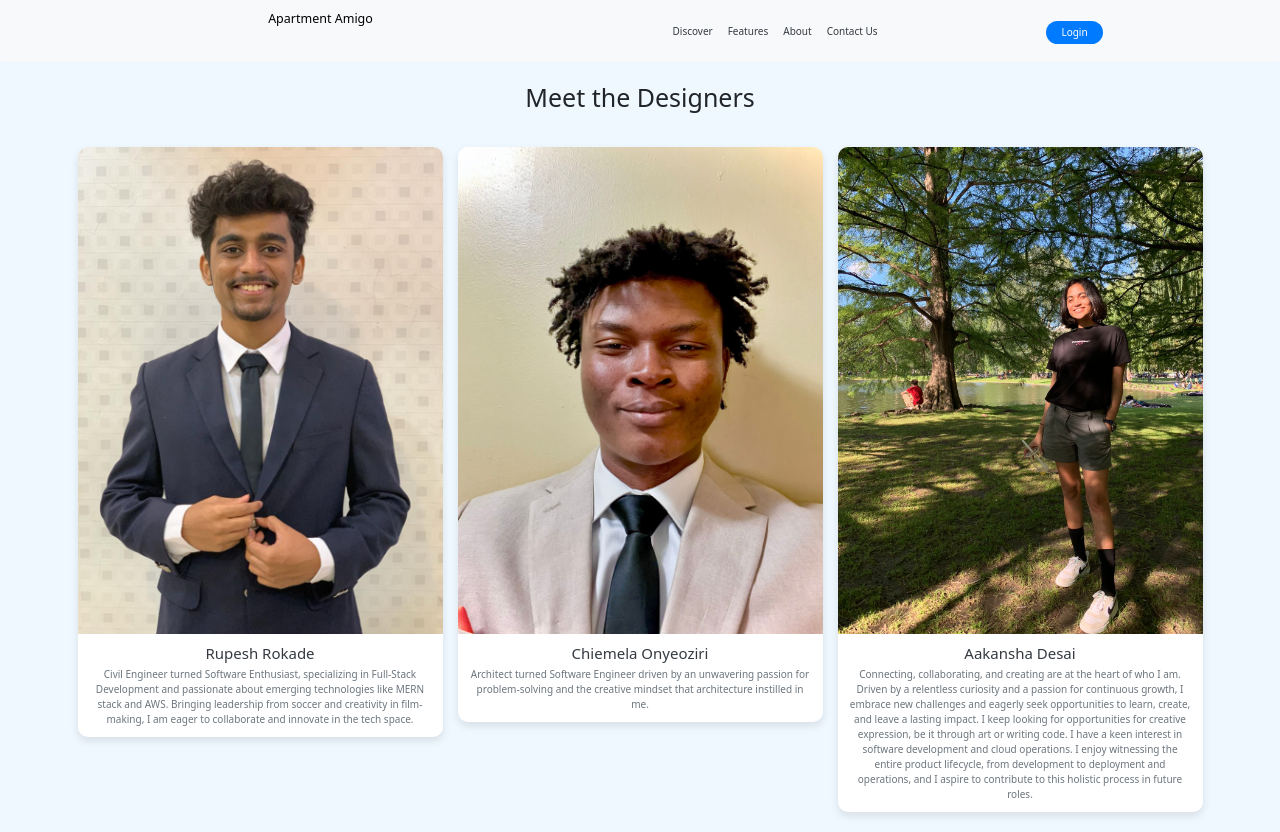
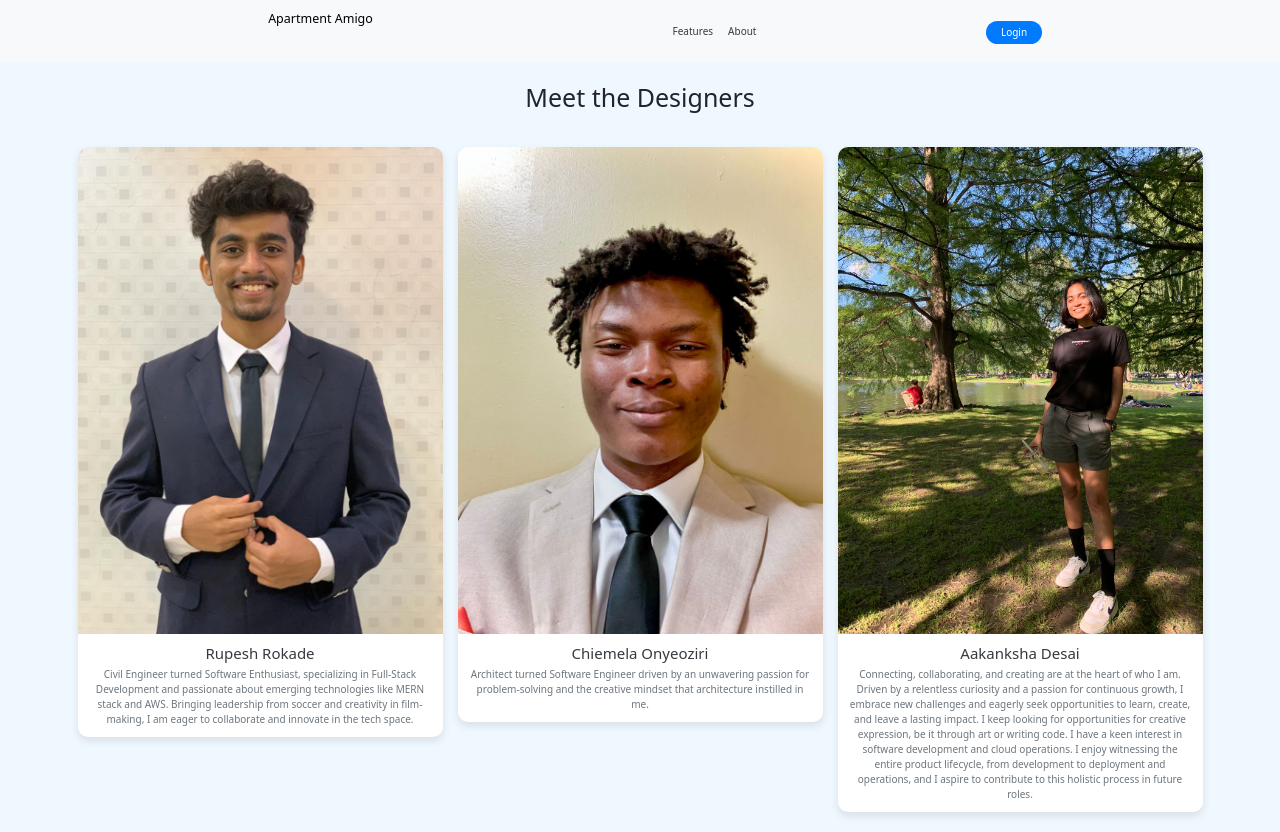
Before and after one commit to RupeshRokade16/apartment-amigo, a React (Create React App) app in the folder client/: page /about in a window 1280 px wide. Built offline with nearby package versions, Linux system fonts and the light colour scheme.

Commit message:
fixed navbar

```diff
--- a/client/src/pages/About/About.js
+++ b/client/src/pages/About/About.js
@@ -24,7 +24,7 @@ const About = () => {
     },
     {
       imageUrl: aakansha,
-      title: 'Aakansha Desai',
+      title: 'Aakanksha Desai',
       description: 'Connecting, collaborating, and creating are at the heart of who I am. Driven by a relentless curiosity and a passion for continuous growth, I embrace new challenges and eagerly seek opportunities to learn, create, and leave a lasting impact. I keep looking for opportunities for creative expression, be it through art or writing code. I have a keen interest in software development and cloud operations. I enjoy witnessing the entire product lifecycle, from development to deployment and operations, and I aspire to contribute to this holistic process in future roles.',
     },
 
@@ -42,11 +42,11 @@ const About = () => {
         <Navbar.Toggle aria-controls="basic-navbar-nav" />
         <Navbar.Collapse id="basic-navbar-nav">
           <Nav className="ml-auto">
-            <Nav.Item className="nav-item px-1">
+            {/* <Nav.Item className="nav-item px-1">
               <Nav.Link as={Link} to="/">
                 Discover
               </Nav.Link>
-            </Nav.Item>
+            </Nav.Item> */}
             <Nav.Item className="nav-item px-1">
               <Nav.Link as={Link} to="/features">
                 Features
@@ -57,11 +57,11 @@ const About = () => {
                 About
               </Nav.Link>
             </Nav.Item>
-            <Nav.Item className="nav-item px-1">
+            {/* <Nav.Item className="nav-item px-1">
               <Nav.Link as={Link} to="/contact">
                 Contact Us
               </Nav.Link>
-            </Nav.Item>
+            </Nav.Item> */}
           </Nav>
           <Link to="/login" className="btn btn-light px-4" id="loginButton">
             Login
--- a/client/src/pages/Features/Features.js
+++ b/client/src/pages/Features/Features.js
@@ -47,11 +47,11 @@ const Features = () => {
         <Navbar.Toggle aria-controls="basic-navbar-nav" />
         <Navbar.Collapse id="basic-navbar-nav">
           <Nav className="ml-auto">
-            <Nav.Item className="nav-item px-1">
+            {/* <Nav.Item className="nav-item px-1">
               <Nav.Link as={Link} to="/">
                 Discover
               </Nav.Link>
-            </Nav.Item>
+            </Nav.Item> */}
             <Nav.Item className="nav-item px-1">
               <Nav.Link as={Link} to="/features">
                 Features
--- a/client/src/pages/Home/Home.js
+++ b/client/src/pages/Home/Home.js
@@ -20,11 +20,11 @@ const Home = () => {
         <Navbar.Toggle aria-controls="basic-navbar-nav" />
         <Navbar.Collapse id="basic-navbar-nav">
           <Nav className="ml-auto">
-            <Nav.Item className="nav-item px-1">
+            {/* <Nav.Item className="nav-item px-1">
               <Nav.Link as={Link} to="#">
                 Discover
               </Nav.Link>
-            </Nav.Item>
+            </Nav.Item> */}
             <Nav.Item className="nav-item px-1">
               <Nav.Link as={Link} to="/features">
                 Features
```
